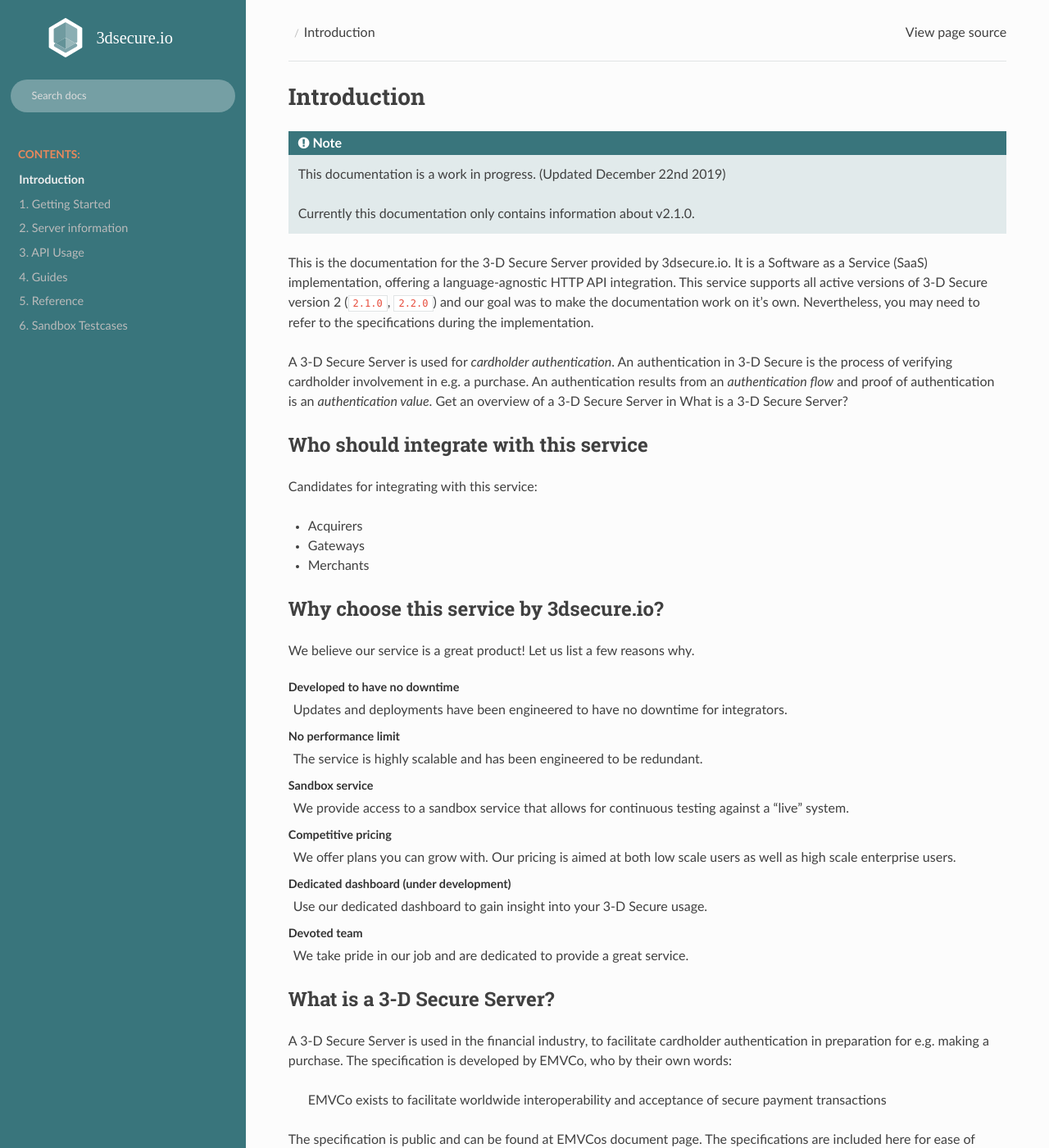
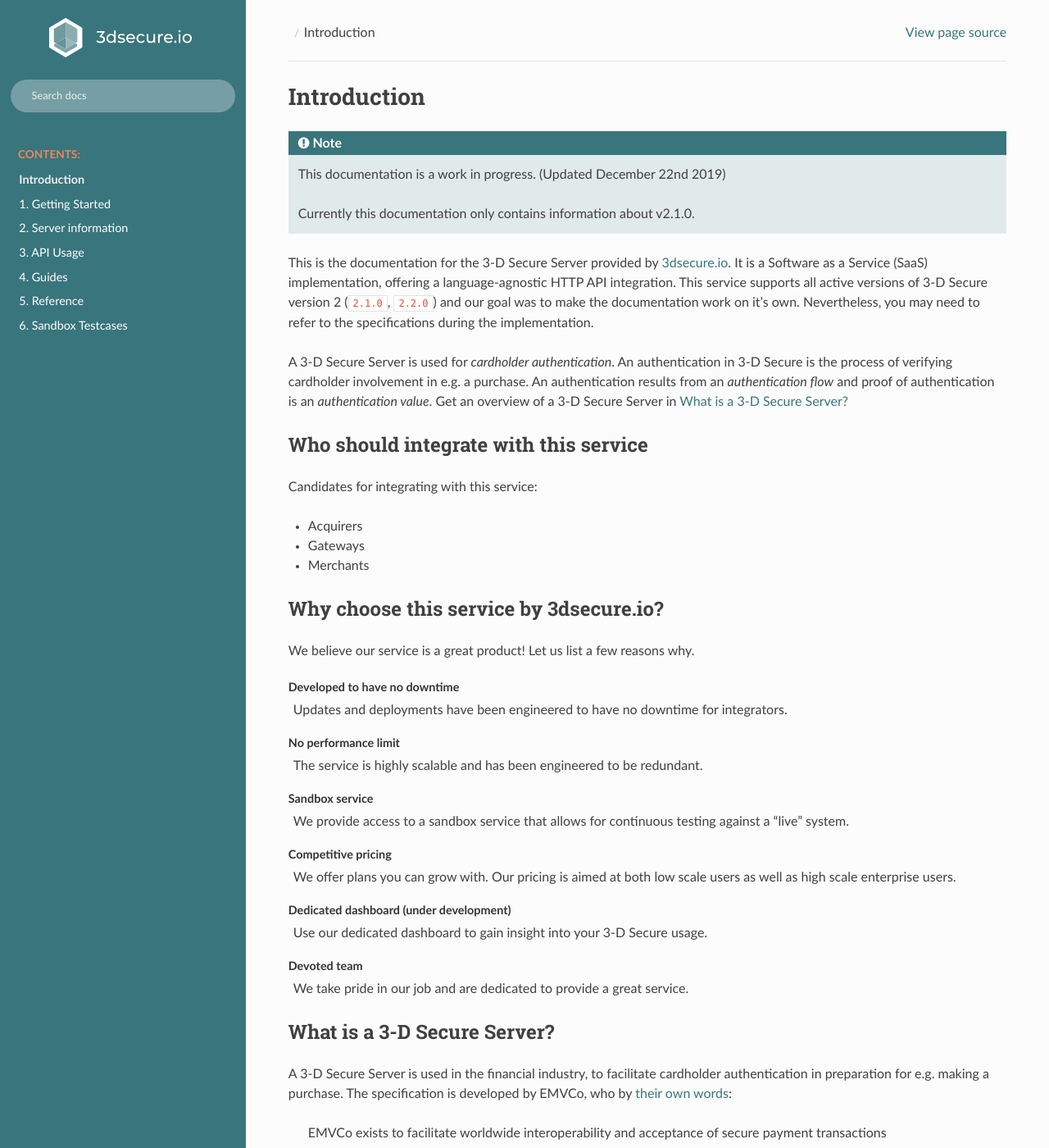
Before and after one commit to clearhaus/3DSv2-api-documentation, a Sphinx documentation site: the page built from source/index.rst, in a window 1280 px wide and 1400 px high. Shown: the whole window at 82% size. Built offline with Sphinx 7.4.7 and the Read the Docs theme 2.0.0, drawn with Linux system fonts in a browser that asks for light colours.

Commit message:
Updated logo; Changed custom styling

```diff
--- a/source/_static/css/custom.css
+++ b/source/_static/css/custom.css
@@ -1,10 +1,14 @@
 /********************** Global ***********************/
 a {
-    color: #404040;
+    color: #39757c;
     transition: .3s;
 }
 a:hover {
+    color: #4D979D;
     text-decoration: underline;
+}
+a:visited {
+    color: #629195;
 }
 /** Middel content **/
 .wy-nav-content {
@@ -28,6 +32,7 @@
 
 dd {
     margin-left: 6px !important;
+    margin-bottom: 20px !important;
 }
 
 .note {
@@ -75,12 +80,12 @@
     width: 100%;
     border: none;
     padding: 1em 2em;
-    color: #eee !important;
+    color: #fff !important;
     margin-bottom: 10px;
 }
 
 .wy-side-nav-search input[type=text]::placeholder {
-    color: #ddd !important;
+    color: #eee !important;
 }
 /** Sidebar -box**/
 .wy-nav-side {
@@ -100,35 +105,40 @@
 .toctree-expand {
     visibility: hidden;
 }
-.wy-menu-vertical li.toctree-l2 span.toctree-expand {
-    margin-left: 10px;
-}
 
 .current, .internal, .wy-menu-vertical li.current {
     background-color: transparent !important;
 }
-.current .current a.reference {
-    padding: .4045em 1.618em;
-}
-.internal li .internal {
-    padding: .4045em 1.718em;
-}
+
+.wy-menu-vertical li.toctree-l2.current>a, .wy-menu-vertical li.toctree-l3.current>a, .wy-menu-vertical li.toctree-l4.current>a {
+    background: rgba(255, 255, 255, 0.1) !important;
+ }
+
 .wy-menu-vertical li.toctree-l1.current>a {
     border-bottom: none;
     border-top: none;
 }
 
+.wy-menu-vertical li.current a {
+    border-right: none;
+}
+
 .wy-menu-vertical a {
-    color: #bbb;
+    color: #fff;
 }
 .current .current a {
     color: #eee !important;
 }
 
+/********************** Table ***********************/
+thead p {
+    margin-bottom: 0
+}
+
 /********************** Arg tabel content ***********************/
 .argtable td {
     border: none !important;
-    clear:both;
+    clear: both;
 }
 
 .argdef {
@@ -136,11 +146,10 @@
     width: 400px;
 }
 
-
 .inclusion {
     color: rgba(234, 136, 91) !important;
     font-weight: 600 !important;
-    margin-bottom: 0px !important;
+    margin-bottom: 12px !important;
     clear: both;
     margin-top: 10px;
 }
@@ -150,9 +159,12 @@
     font-weight: 600;
 }
 
+div.attributeName:empty {
+    display: none;
+}
+
 .attributeName:before {
     font-weight: 500;
-    margin-right: 4px;
 }
 
 .argdef p:first-child {
@@ -174,25 +186,57 @@
     font-size: 15px;
 }
 
-tr.attributeNameRow td {
+.argtable tr.attributeNameRow td {
   font-weight: 600;
   padding-left: 24px;
 }
 
-/**Tags**/
-.type, .maxLength, .format, .length, .minLength {
-    float: right;
-    border: 1px solid #ccc;
-    padding: 5px 6px 3px;
-    border-radius: 200px;
-    margin: 0 0 12px 5px;
-    text-align: center;
-    align-items: center;
+.argtable tr.attributeDetailRow td {
+    vertical-align: top;
 }
 
-.enum, .argdef p:last-child, .regexp, .integerString {
+/**Tags**/
+.requirements {
+    float: right;
+}
+.type, .maxLength, .format, .length, .minLength {
+    border: 1px solid #ccc;
+    padding: 4px 8px;
+    border-radius: 200px;
+    margin: 0 0 12px auto;
+    width: intrinsic;           /* Safari/WebKit uses a non-standard name */
+    width: -moz-max-content;    /* Firefox/Gecko */
+    width: -webkit-max-content; /* Chrome */
+    width: max-content;
+}
+
+.enum, .category, .channel, .argdef p:last-child, .regexp, .integerString {
     margin-top: 10px;
+    margin-bottom: 12px;
     clear: both;
+}
+
+.enum code {
+    line-height: 22px;
+}
+
+/** Footer **/
+
+footer a.btn {
+    box-shadow: none;
+    text-decoration: none;
+    border: none;
+    color: rgb(255, 255, 255) !important;
+    background-color: rgb(234, 136, 91) !important;
+}
+footer a.btn:visited {
+    color: rgb(255, 255, 255) !important;
+}
+
+footer a.btn:hover {
+    color: rgb(255, 255, 255) !important;
+    background-color: rgb(209, 117, 75) !important;
+    box-shadow: rgba(27, 67, 111, 0.1) 0px 5px 10px 0px;
 }
 
 /**Media query**/
@@ -314,7 +358,7 @@
     overflow-x: auto;
 }
 .enumValue {
-    width: calc(100% - 40px);
+    width: calc(100% - 44px);
 }
 
 .conditions {
```
Also changed, not shown: source/_static/assets/logo.svg.
